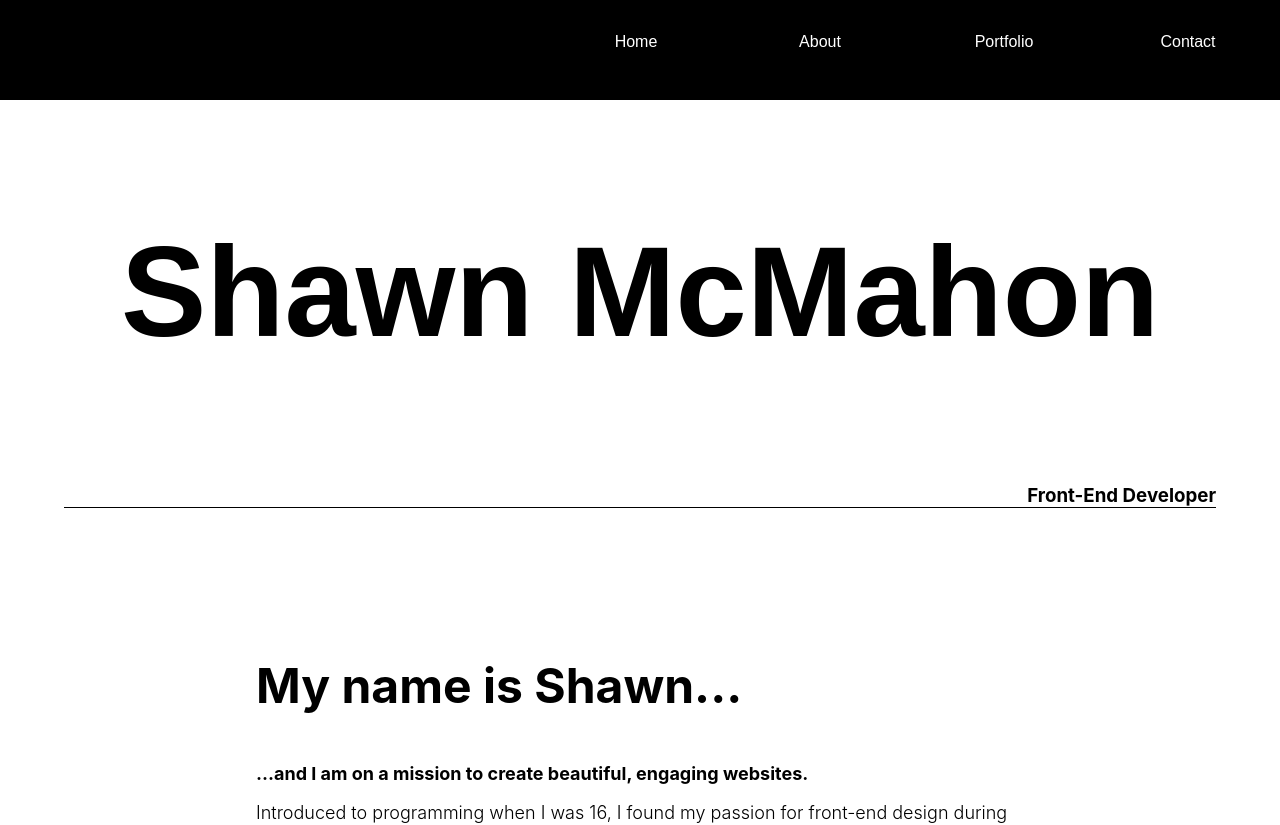
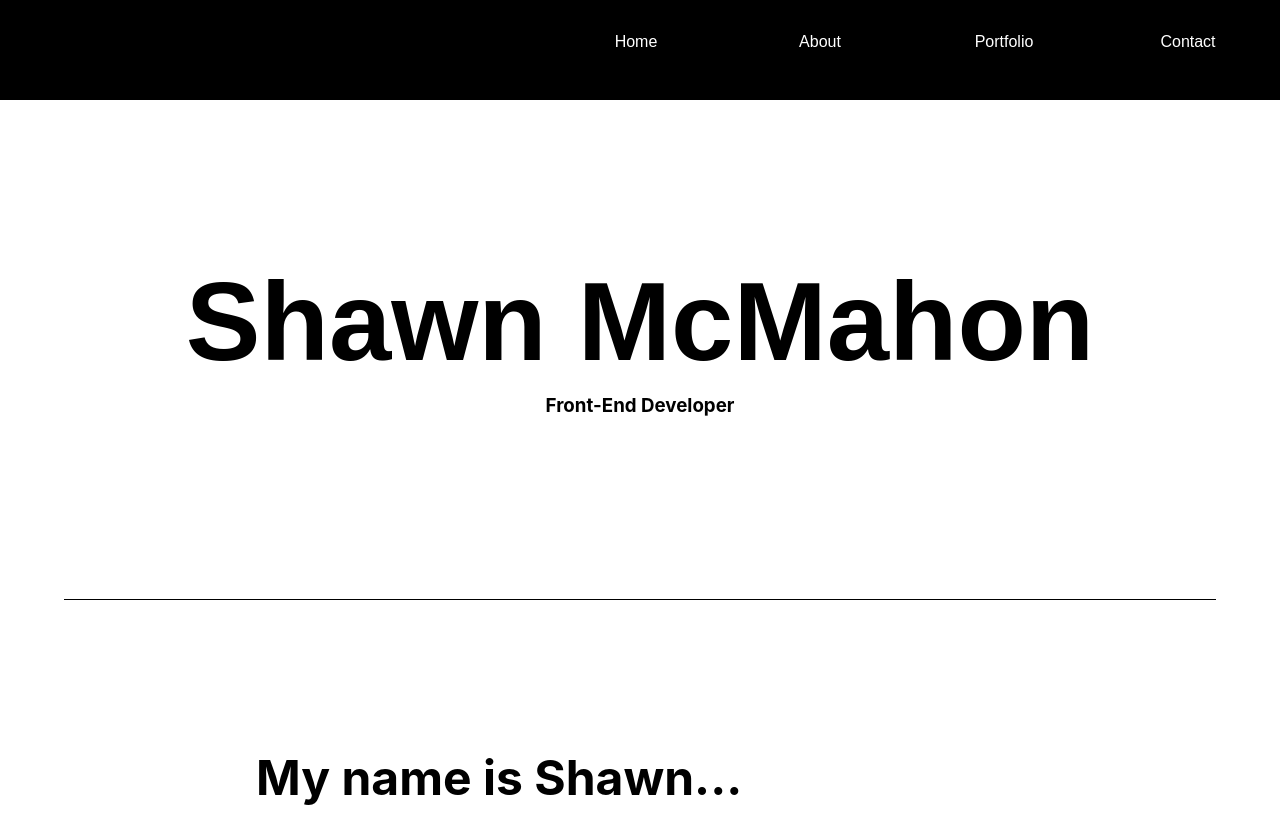
Before and after one commit to shawnmcmahon/portfolio, a React (Create React App) app: page / in a window 1280 px wide. Shown: the top 825 px of the page. Built offline with nearby package versions, Linux system fonts and the light colour scheme.

Commit message:
Move position of tagline to center underneath name

```diff
--- a/src/Components/Footer/Footer.css
+++ b/src/Components/Footer/Footer.css
@@ -2,7 +2,7 @@
   color: #fff;
   background-color: #000;
   width: 100%;
-  height: 65vh;
+  height: 500px;
   display: flex;
   justify-content: center;
   align-items: center;
--- a/src/Components/Home/Home.css
+++ b/src/Components/Home/Home.css
@@ -25,9 +25,10 @@
 
 .name {
   font-family: 'Prompt', sans-serif;
-  font-size: 8em;
+  font-size: 7em;
   line-height: 1;
   padding: 0;
+  margin: 0;
   text-align: center;
   align-items: center;
 }
@@ -46,8 +47,17 @@
   border-bottom: 1px black solid;
 }
 
+.name-container {
+  width: auto;
+  height: 500px;
+  display: flex;
+  flex-direction: column;
+  justify-content: center;
+}
+
 .home-name {
   width: 90%;
+  height: 500px;
   margin-top: 100px;
 }
 
@@ -65,7 +75,8 @@
 
 .tagline {
   margin: 0px;
-  text-align: end;
+  text-align: center;
+  line-height: 3;
 }
 
 
@@ -86,7 +97,7 @@
 
 .image-container {
   width: 100%;
-  height: 75vh;
+  height: 500px;
 }
 
 .image {
--- a/src/Components/Home/Home.js
+++ b/src/Components/Home/Home.js
@@ -6,8 +6,10 @@ const Home = () => {
     <section className="home-container" id="home">
       <div className="introduction-container">
         <section className="section-container home-name">
-          <h1 className="name">Shawn McMahon</h1>
-          <h3 className="tagline">Front-End Developer</h3>
+          <div className="name-container">
+            <h1 className="name">Shawn McMahon</h1>
+            <h3 className="tagline">Front-End Developer</h3>
+          </div>
         </section>
         <section className="section-container about" id="about">
           <h3 className="bio-intro">My name is Shawn...</h3>
```
